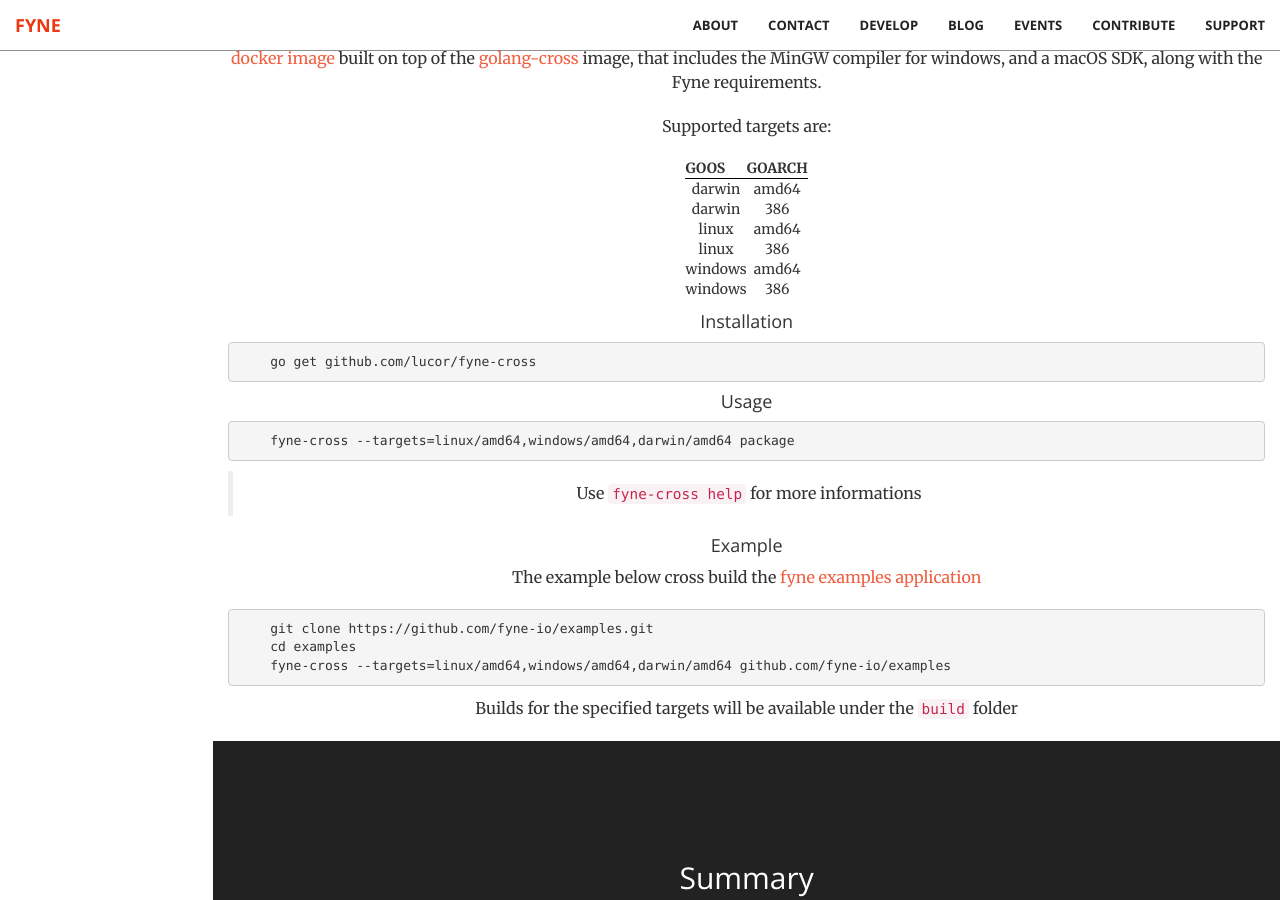
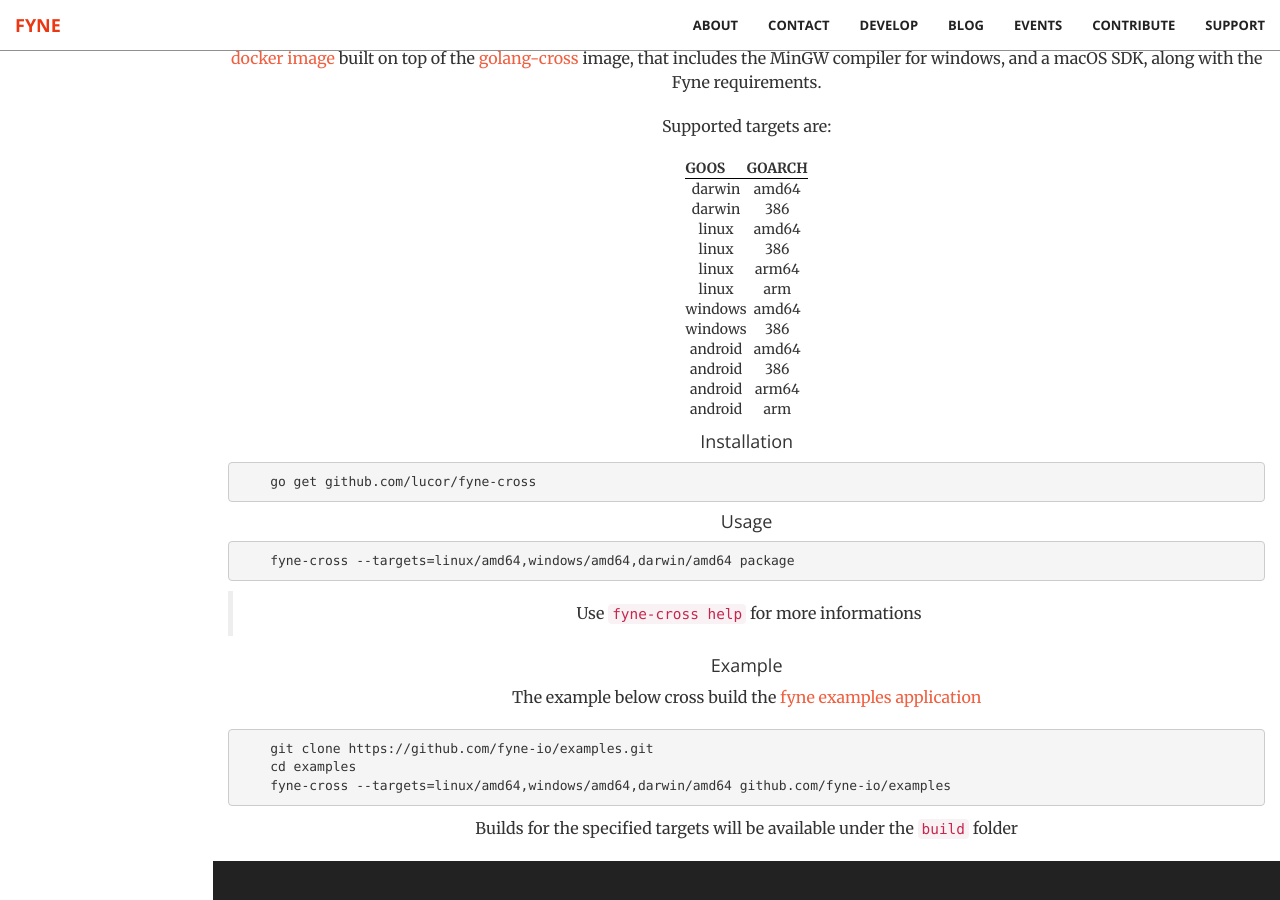
Before and after one commit to fyne-io/fyne-io.github.io, a Jekyll site: the page built from _develop/cross-compiling.md, in a window 1280 px wide and 900 px high, scrolled down 1029 px. Built offline with Jekyll 4.4.1, drawn with Linux system fonts in a browser that asks for light colours.

Commit message:
Update the list of supported targets by fyne-cross
This commit updates the list of supported targets adding linux arm and android

```diff
--- a/_develop/cross-compiling.md
+++ b/_develop/cross-compiling.md
@@ -42,8 +42,14 @@
 | darwin | 386 |
 | linux | amd64 |
 | linux | 386 |
+| linux | arm64 |
+| linux | arm |
 | windows | amd64 |
 | windows | 386 |
+| android | amd64 |
+| android | 386 |
+| android | arm64 |
+| android | arm |
 
 
 #### Installation
```
